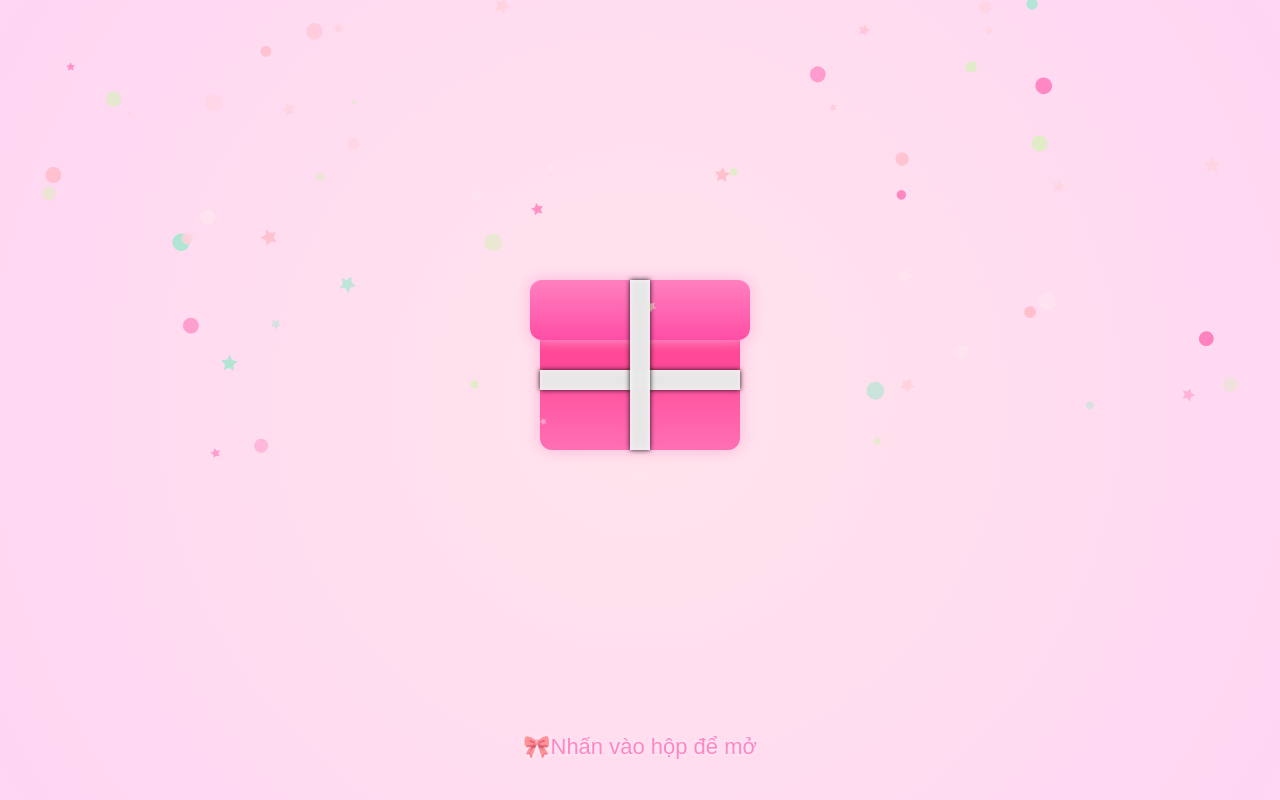
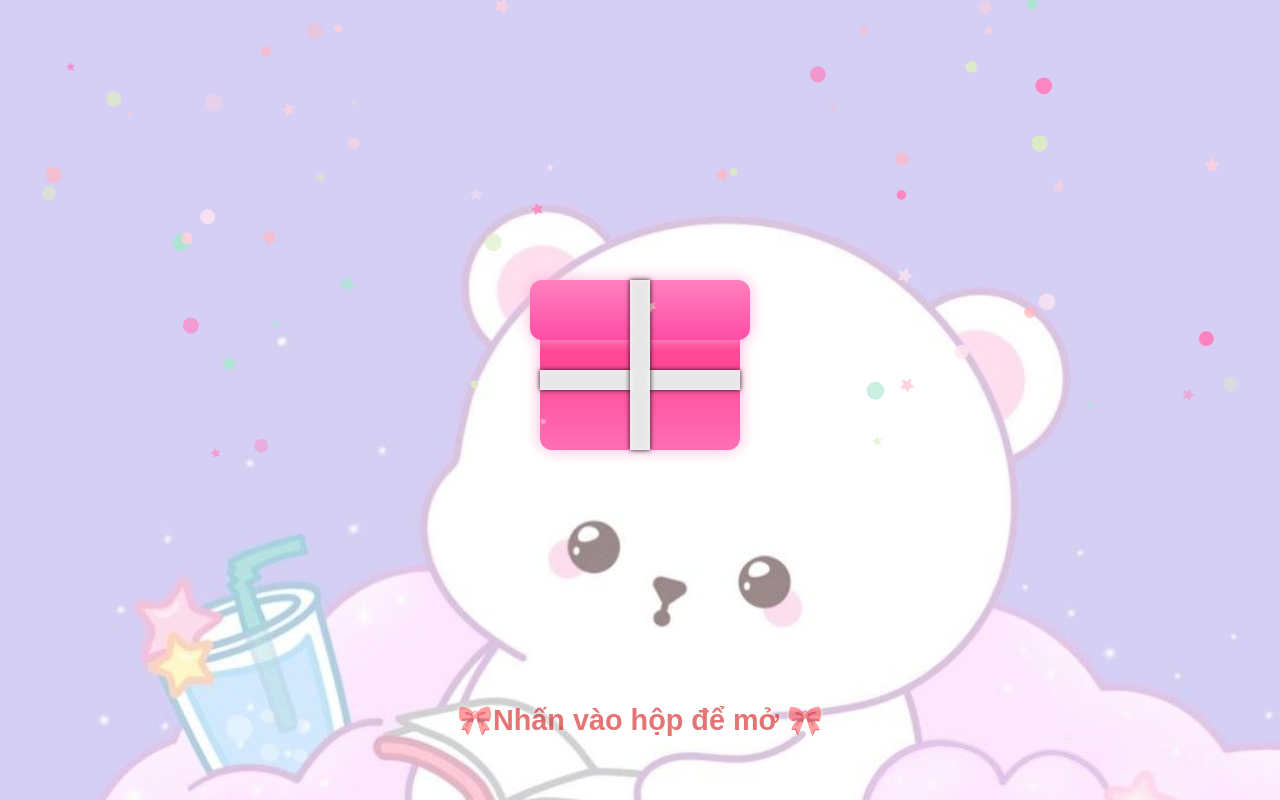
Before and after one commit to hieudevhouse/Hoatangem, a plain HTML site: page index.html in a window 1280 px wide. Drawn offline with nearby package versions, Linux system fonts and the light colour scheme.

Commit message:
add icon

```diff
--- a/index.html
+++ b/index.html
@@ -7,10 +7,34 @@
   <link rel="stylesheet" href="box.css" />
   <script src="https://unpkg.com/konva@9/konva.min.js"></script>
 </head>
+
+ <style>
+   .click-text {
+      position: absolute;
+
+      transform: translate(-50%, -50%);
+      text-align: center;
+      font-size: 1.8rem;
+      color: #d41818;
+      text-shadow: 0 0 8px rgba(255, 150, 200, 0.8);
+      font-weight: bold;
+      max-width: 90%;
+      line-height: 1.4;
+      white-space: normal; /* Cho phép xuống dòng */
+    }
+       body {
+      margin: 0;
+      padding: 0;
+      overflow: hidden;
+      background: url("img/hinh2.jpg") no-repeat center center fixed;
+      background-size: cover;
+      font-family: 'Poppins', sans-serif;
+    }
+ </style>
 <body>
   <div class="container">
     <div id="konva-box"></div>
-    <div class="click-text">🎀Nhấn vào hộp để mở</div>
+    <div class="click-text">🎀Nhấn vào hộp để mở 🎀</div>
   </div>
 
   <script>
```
Also changed, not shown: hoa.html (+2 -2 lines), img/hinh1.jpg (added), img/hinh2.jpg (added), img/hinh3.png (added).
